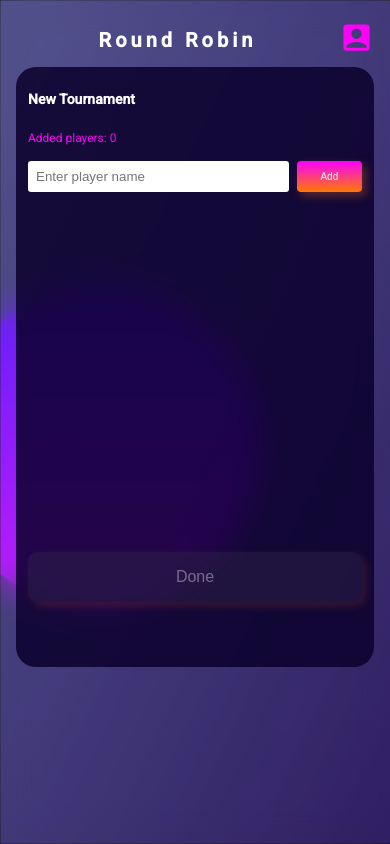
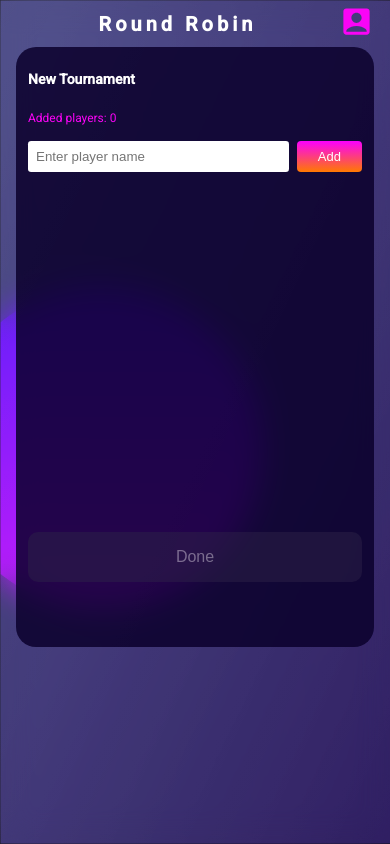
Before and after one commit to olofWallgren/RoundRobinApp, a React (Create React App) app: page /create-tournament in a window 390 px wide. Built offline with nearby package versions, Linux system fonts and the light colour scheme; a web font is replaced by a local one.

Commit message:
Added border none to button

```diff
--- a/src/components/Header/header.css
+++ b/src/components/Header/header.css
@@ -21,6 +21,6 @@
 
 @media only screen and (max-width: 600px) {
     .header {
-        padding: 20px 16px 8px 16px;
+        padding: 4px 16px 4px 16px;
     }
   }
--- a/src/layout/primaryBtn.css
+++ b/src/layout/primaryBtn.css
@@ -1,8 +1,7 @@
 .primaryBtn {
   background: linear-gradient(180deg, #FA00FF 0%, #FF7A00 100%);
-  box-shadow: 4px 4px 10px rgba(255, 112, 24, 0.31);
   border-radius: 10px;
-  border: black 4px;
+  border:none;
   padding: 16px 32px;
   font-size: large;
   font-weight: 600;
@@ -35,6 +34,6 @@
   }
   .primaryBtn--small {
     padding: 6px 6px;
-    font-size: smaller;
+    font-size: small;
   }
 }
```
